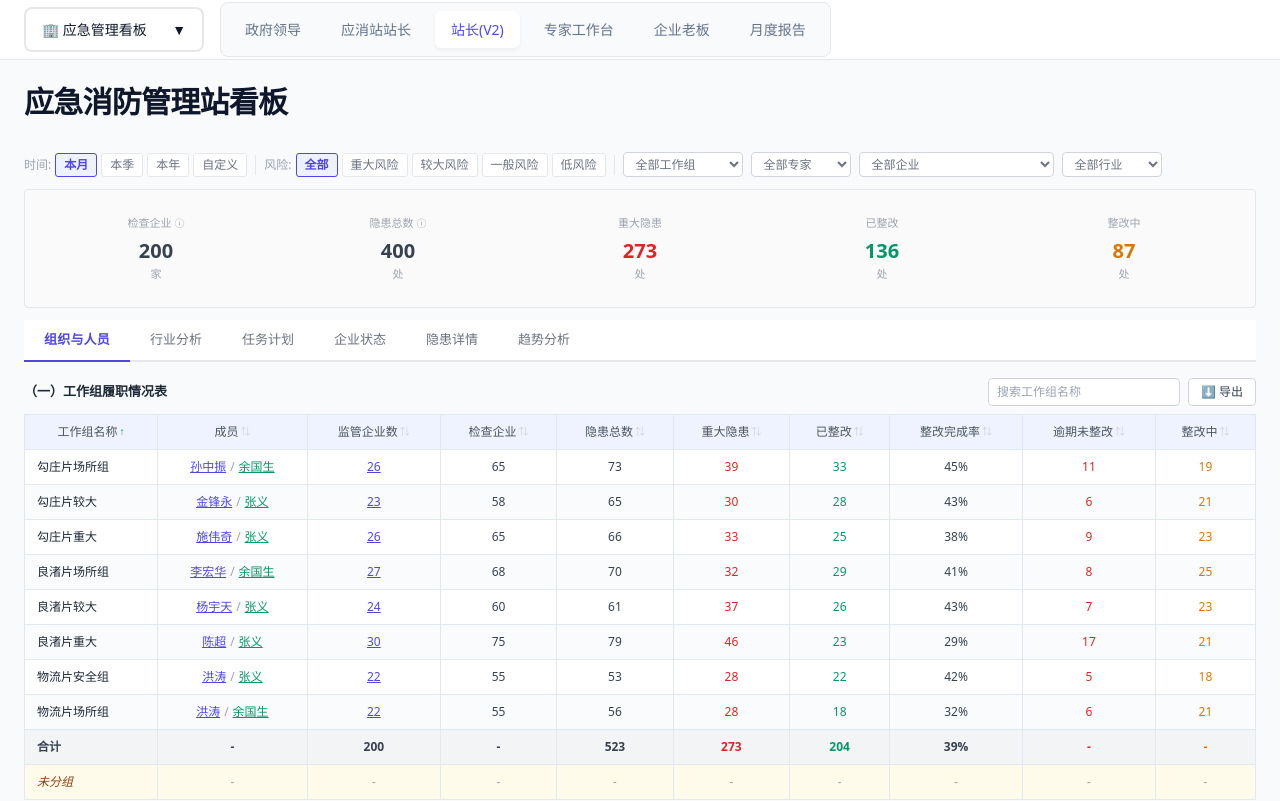
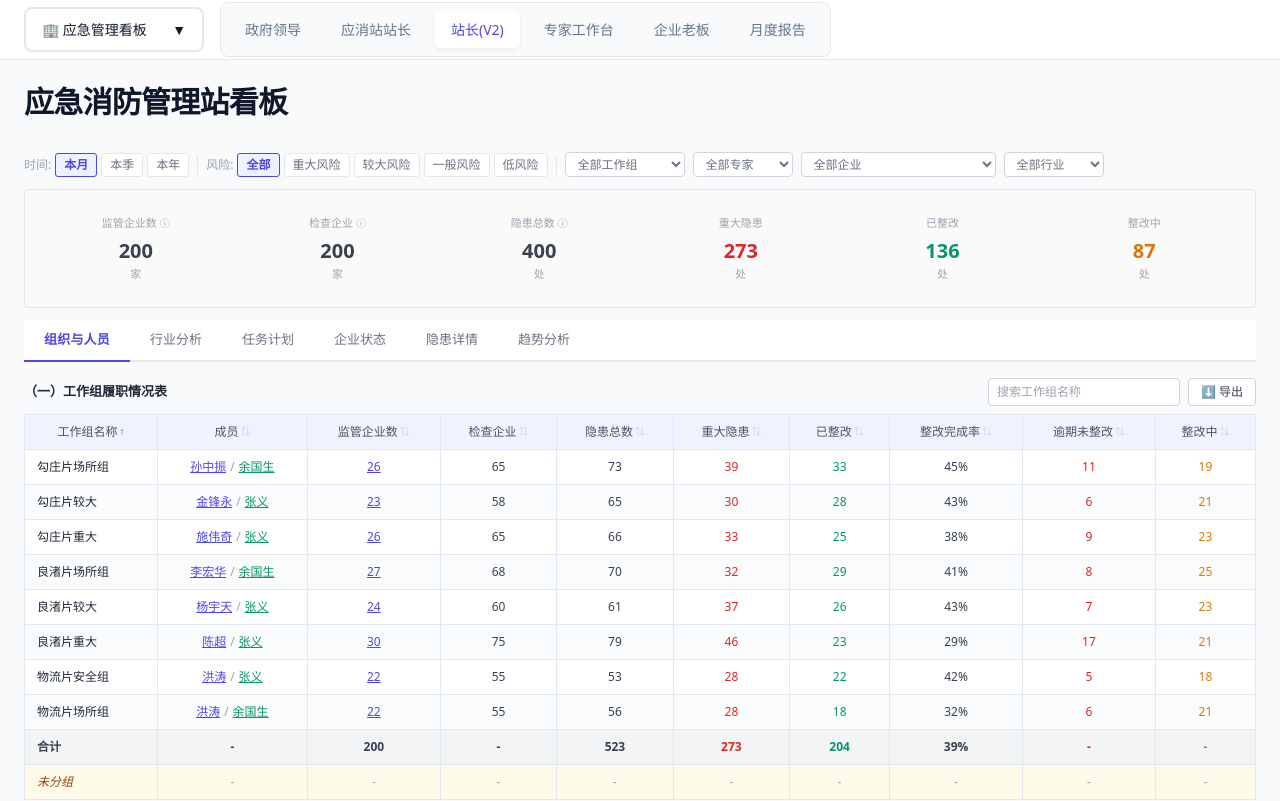
Before and after one commit to xjhyonier/dashboard, a React (Vite) app: page /emergency/station-chief-v2 in a window 1280 px wide. Shown: the top 801 px of the page. Built offline with nearby package versions, Linux system fonts and the light colour scheme.

Commit message:
feat: KPI指标/表名/隐患来源分组等UI优化

```diff
--- a/src/business/emergency/pages/StationChiefV2Dashboard.tsx
+++ b/src/business/emergency/pages/StationChiefV2Dashboard.tsx
@@ -189,39 +189,7 @@ export function StationChiefV2Dashboard() {
               {opt.label}
             </button>
           ))}
-          <button
-            onClick={() => setTimeRange('custom')}
-            style={{
-              padding: '2px 8px',
-              borderRadius: 3,
-              border: '1px solid',
-              borderColor: timeRange === 'custom' ? '#4F46E5' : '#E5E7EB',
-              background: timeRange === 'custom' ? '#EEF2FF' : 'white',
-              color: timeRange === 'custom' ? '#4F46E5' : '#6B7280',
-              cursor: 'pointer',
-              fontSize: 12,
-              fontWeight: timeRange === 'custom' ? 600 : 400,
-            }}
-          >
-            自定义
-          </button>
-          {timeRange === 'custom' && (
-            <>
-              <input
-                type="date"
-                value={customStart}
-                onChange={e => setCustomStart(e.target.value)}
-                style={{ padding: '2px 6px', border: '1px solid #E5E7EB', borderRadius: 3, fontSize: 12, color: '#374151', outline: 'none' }}
-              />
-              <span style={{ fontSize: 12, color: '#9CA3AF' }}>至</span>
-              <input
-                type="date"
-                value={customEnd}
-                onChange={e => setCustomEnd(e.target.value)}
-                style={{ padding: '2px 6px', border: '1px solid #E5E7EB', borderRadius: 3, fontSize: 12, color: '#374151', outline: 'none' }}
-              />
-            </>
-          )}
+
         </div>
 
         <div style={{ width: 1, height: 20, background: '#E5E7EB' }} />
@@ -366,7 +334,7 @@ export function StationChiefV2Dashboard() {
       {/* KPI 指标卡片（在筛选区下方、tab 切换上方） */}
       <div style={{
         display: 'grid',
-        gridTemplateColumns: 'repeat(5, 1fr)',
+        gridTemplateColumns: 'repeat(6, 1fr)',
         gap: 12,
         marginBottom: 12,
         padding: '16px',
@@ -375,6 +343,7 @@ export function StationChiefV2Dashboard() {
         borderRadius: 4,
       }}>
         {([
+          { key: 'totalEnterprise', label: '监管企业数', value: enterprises.length, unit: '家', color: '#374151', tip: '纳入监管的企业总数' },
           { key: 'enterprise', label: '检查企业',  value: kpiTotals.enterprise, unit: '家', color: '#374151', tip: '远程监管户数（去除停业、虚拟注册等，共8900多）' },
           { key: 'hazard',    label: '隐患总数',  value: kpiTotals.hazard,    unit: '处', color: '#374151', tip: '镇街监督检查过程中发现的隐患总数（日常监管+安全检查+三清三关）= 已整改+整改中' },
           { key: 'serious',   label: '重大隐患',  value: kpiTotals.serious,   unit: '处', color: '#DC2626', tip: '' },
--- a/src/business/emergency/pages/components/DutyDimension.tsx
+++ b/src/business/emergency/pages/components/DutyDimension.tsx
@@ -755,6 +755,10 @@ export function DutyDimension({ dateRange, riskLevel, timeRange, selectedKpi, se
           <table style={{ width: '100%', borderCollapse: 'collapse', fontSize: 12, minWidth: 1200 }}>
             <thead>
               <tr>
+                <th colSpan={17} style={{ ...thStyle, borderBottom: 'none', padding: '4px 0' }}></th>
+                <th colSpan={4} style={{ ...thStyle, borderBottom: '1px solid #E5E7EB', textAlign: 'center', fontSize: 11, fontWeight: 600, color: '#7C3AED', background: '#F5F3FF', padding: '4px 0' }}>隐患来源</th>
+              </tr>
+              <tr>
                 <SortableTh label="姓名" sortKey="name" sort={sortExperts} onSort={handleSortExperts} />
                 <SortableTh label="配合工作组" sortKey="work_group" sort={sortExperts} onSort={handleSortExperts} />
                 <SortableTh label="AI评估总分" sortKey="ai_total_score" sort={sortExperts} onSort={handleSortExperts} />
--- a/src/business/emergency/pages/components/IndustryDimension.tsx
+++ b/src/business/emergency/pages/components/IndustryDimension.tsx
@@ -331,9 +331,9 @@ export function IndustryDimension({ dateRange, riskLevel, timeRange, selectedKpi
         </div>
       </div>
 
-      {/* 消防场所按风险等级分类统计 */}
+      {/* 工业企业风险等级分类统计表 */}
       <div style={{ marginBottom: 24 }}>
-        <div style={{ fontSize: 13, fontWeight: 600, color: '#1F2937', marginBottom: 8 }}>消防场所按风险等级分类统计</div>
+        <div style={{ fontSize: 13, fontWeight: 600, color: '#1F2937', marginBottom: 8 }}>工业企业风险等级分类统计表</div>
         <div style={{ overflowX: 'auto' }}>
           <table style={{ width: '100%', borderCollapse: 'collapse', fontSize: 12, minWidth: 700 }}>
             <thead>
@@ -394,9 +394,9 @@ export function IndustryDimension({ dateRange, riskLevel, timeRange, selectedKpi
         </div>
       </div>
 
-      {/* 消防类型汇总表 */}
+      {/* 消防场所风险等级分类统计表 */}
       <div style={{ marginBottom: 24 }}>
-        <div style={{ fontSize: 13, fontWeight: 600, color: '#1F2937', marginBottom: 8 }}>消防场所分类表</div>
+        <div style={{ fontSize: 13, fontWeight: 600, color: '#1F2937', marginBottom: 8 }}>消防场所风险等级分类统计表</div>
         <div style={{ overflowX: 'auto' }}>
           <table style={{ width: '100%', borderCollapse: 'collapse', fontSize: 12, minWidth: 700 }}>
             <thead>
```
Also changed, not shown: .workbuddy/memory/2026-04-29.md.
